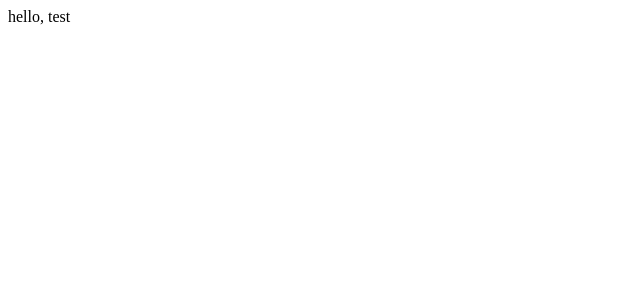
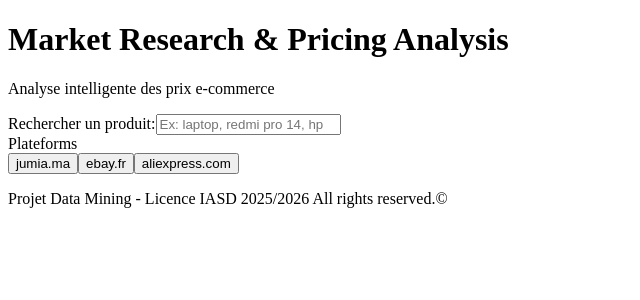
Before and after one commit to S6-IASD/market-research-pricing-analysis, a React (Vite) app in the folder frontend/: page / in a window 1280 px wide. Shown: the top 300 px of the page, without its empty margins (0-640 px from the left). Built offline with nearby package versions, Linux system fonts and the light colour scheme.

Commit message:
basic search bar added - sans style

```diff
--- a/frontend/src/App.tsx
+++ b/frontend/src/App.tsx
@@ -1,12 +1,30 @@
-import { useState } from 'react'
+import { Component, useState } from "react";
+import SearchBar from "./components/SearchBar";
 
 function App() {
-
   return (
     <div>
-      hello, test
+      <header>
+        <div>
+          <h1>Market Research & Pricing Analysis</h1>
+          <p>Analyse intelligente des prix e-commerce</p>
+        </div>
+      </header>
+
+      <main>
+        <SearchBar />
+      </main>
+
+      <footer>
+        <div>
+          <p>
+            Projet Data Mining - Licence IASD 2025/2026 All rights
+            reserved.&copy;
+          </p>
+        </div>
+      </footer>
     </div>
-  )
+  );
 }
 
-export default App
+export default App;
--- /dev/null
+++ b/frontend/src/components/SearchBar.tsx
@@ -0,0 +1,54 @@
+import React, { useState } from "react";
+import { PLATEFORMS } from "../types";
+
+export default function SearchBar() {
+  const [query, setQuery] = useState("");
+  const [selectedPlat, setSelectedPlat] = useState<string[]>(
+    PLATEFORMS.map(p => p.id)
+  )
+
+  console.log(selectedPlat);
+
+    const handleSubmit = (e: React.FormEvent) => {
+        e.preventDefault();
+    }
+
+    const HandleButtonPlateform = (plateformId: string) => {
+        setSelectedPlat(prev =>
+            prev.includes(plateformId)?
+            prev.filter(p => p !== plateformId) :
+            [...prev, plateformId]
+        );
+
+    }
+
+  return (
+    <div>
+      <form onSubmit={handleSubmit}>
+        <div>
+        <label htmlFor="search">Rechercher un produit:</label>
+        <input
+          type="search"
+          id="search"
+          onChange={(e) => setQuery(e.target.value)}
+          value={query}
+          placeholder="Ex: laptop, redmi pro 14, hp pc portable..."
+        />
+        </div>
+        <div>
+            <label>Plateforms</label>
+            <div>
+                {PLATEFORMS.map((plateform) => (
+                    <button
+                        key={plateform.id}
+                        onClick={()=> HandleButtonPlateform(plateform.id)}
+
+                    >{plateform.name}
+                    </button>
+                ))}
+            </div>
+        </div>
+      </form>
+    </div>
+  );
+}
--- /dev/null
+++ b/frontend/src/types/index.ts
@@ -0,0 +1,5 @@
+export const PLATEFORMS = [
+    {id : "jumia", name: "jumia.ma"},
+    {id: "ebay", name: "ebay.fr"},
+    {id: "aliexpress", name: "aliexpress.com"}
+] as const;
```
